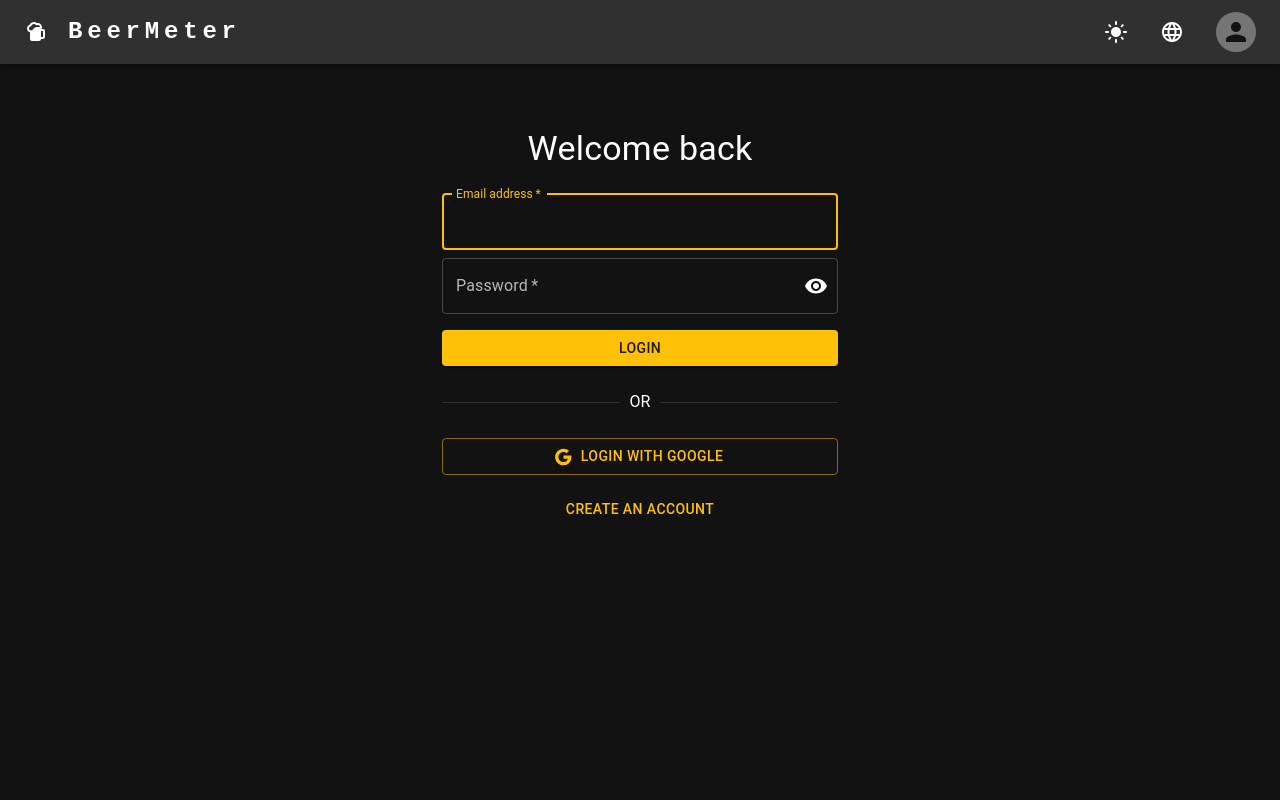
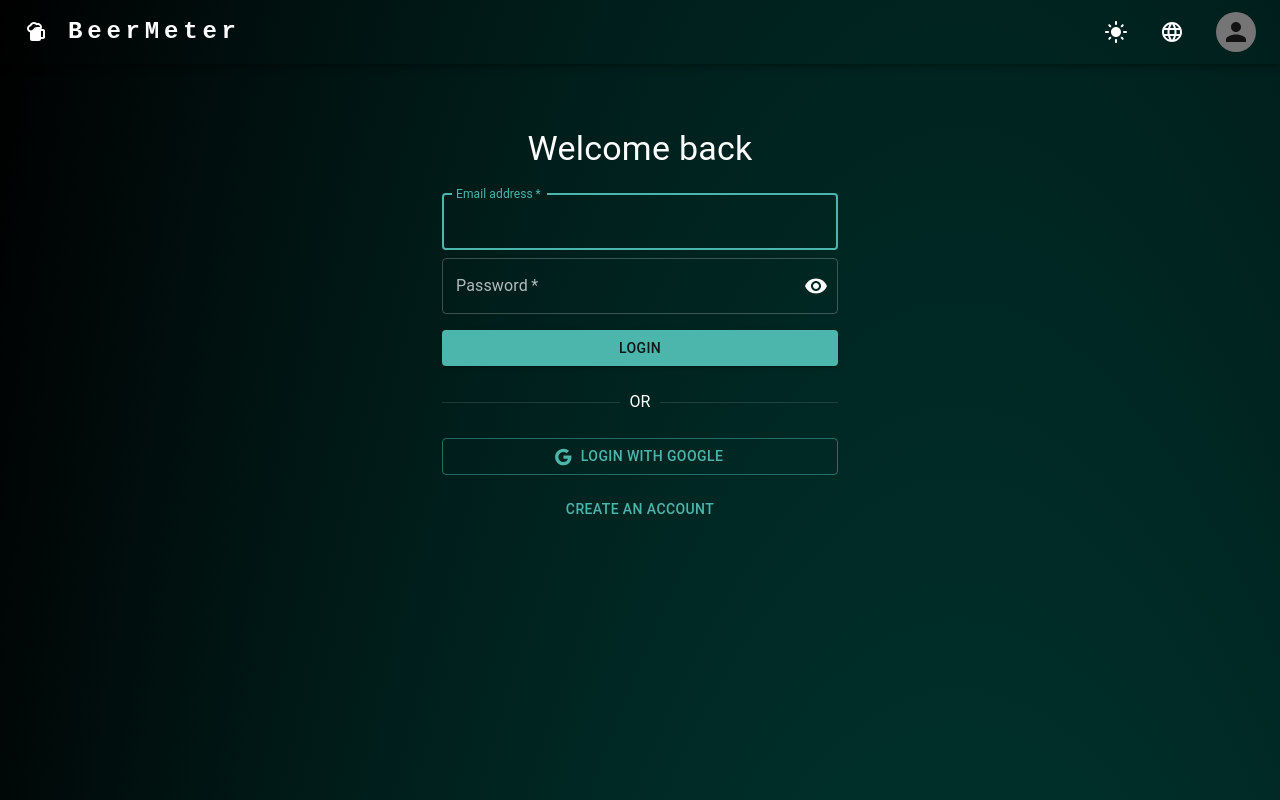
Before and after one commit to romanperk/BeerMeter-FE, a Svelte app: page /login in a window 1280 px wide. Built offline with nearby package versions, Linux system fonts and the light colour scheme; no server answers.

Commit message:
styling update

```diff
--- a/package.json
+++ b/package.json
@@ -15,7 +15,7 @@
     "@mui/material": "^6.1.3",
     "@reduxjs/toolkit": "^2.3.0",
     "@supabase/supabase-js": "^2.45.6",
-    "@vercel/speed-insights": "^1.0.12",
+    "@vercel/speed-insights": "^1.0.14",
     "i18next": "^23.15.2",
     "i18next-browser-languagedetector": "^8.0.0",
     "react": "^18.3.1",
--- a/src/App.tsx
+++ b/src/App.tsx
@@ -65,6 +65,11 @@
             minHeight: '100dvh',
             bgcolor: 'background.default',
             color: 'text.primary',
+            backgroundImage: (theme) =>
+              theme.palette.mode === 'dark'
+                ? 'radial-gradient(#00796b, #000000)'
+                : 'radial-gradient(#b2dfdb, #f8f8f8)',
+            backgroundSize: '150% 1500%',
           }}
         >
           <CustomAppBar authState={session} />
--- a/src/containers/AppBar/AppBar.tsx
+++ b/src/containers/AppBar/AppBar.tsx
@@ -99,7 +99,13 @@
 
   return (
     <Slide appear={false} direction="down" in={showAppBar}>
-      <AppBar color="inherit">
+      <AppBar
+        color="transparent"
+        sx={{
+          backdropFilter: scrollY ? 'blur(10px)' : 'none',
+          WebkitBackdropFilter: scrollY ? 'blur(10px)' : 'none',
+        }}
+      >
         <Container maxWidth={false}>
           <Toolbar disableGutters>
             <AppBarDrawer t={t} authState={authState} open={drawerOpen} toggleDrawer={toggleDrawer} />
--- a/src/containers/Drawer/DrawerListItem.tsx
+++ b/src/containers/Drawer/DrawerListItem.tsx
@@ -11,7 +11,16 @@
   const navigate = useNavigate();
   return (
     <ListItem disablePadding>
-      <ListItemButton onClick={() => navigate(navDestination)}>
+      <ListItemButton
+        onClick={() => navigate(navDestination)}
+        sx={{
+          '&:hover': {
+            color: 'primary.main',
+            fontWeight: 'bold',
+            backgroundColor: 'transparent',
+          },
+        }}
+      >
         <ListItemIcon>{icon}</ListItemIcon>
         <ListItemText primary={text} />
       </ListItemButton>
--- a/src/containers/Drawer/DrawerOptions.tsx
+++ b/src/containers/Drawer/DrawerOptions.tsx
@@ -15,7 +15,14 @@
 
 export function DrawerOptions({ onClose, t }: DrawerListProps) {
   return (
-    <Box sx={{ width: 250 }} role="presentation" onClick={onClose}>
+    <Box
+      sx={{
+        width: 250,
+        backgroundColor: 'background.default',
+        height: '100%',
+      }}
+      onClick={onClose}
+    >
       <List>
         <DrawerListItem navDestination="/" icon={<HomeIcon />} text={t('home')} />
         <DrawerListItem navDestination="/lists" icon={<FormatListBulletedIcon />} text={t('lists')} />
--- a/src/containers/Lists/ListsLayout.tsx
+++ b/src/containers/Lists/ListsLayout.tsx
@@ -63,11 +63,10 @@
         {places?.map((item, index) => (
           <Grid key={index} size={2}>
             <Paper
-              elevation={3}
+              elevation={6}
               onClick={() => navigate(`/lists/${item.listId}`)}
               sx={{
                 padding: 2,
-                bgcolor: 'background.default',
                 textAlign: 'center',
                 borderRadius: 1,
                 cursor: 'pointer',
--- a/src/containers/Profile/ProfileLayout.tsx
+++ b/src/containers/Profile/ProfileLayout.tsx
@@ -15,10 +15,9 @@
 export function ProfileLayout({ user, t, navigate, setOpen }: ProfileLayoutProps) {
   return (
     <Paper
-      elevation={3}
+      variant="outlined"
       sx={{
         p: { xs: 2, sm: 3 },
-        bgcolor: 'background.default',
         maxWidth: 600,
         m: 3,
         borderRadius: '16px',
--- a/src/helpers/providers/ThemeContext.tsx
+++ b/src/helpers/providers/ThemeContext.tsx
@@ -1,6 +1,6 @@
 import React, { createContext, useContext, useMemo, useState } from 'react';
 import { ThemeProvider, createTheme, PaletteMode } from '@mui/material';
-import { amber, deepOrange, deepPurple } from '@mui/material/colors';
+import { indigo, teal } from '@mui/material/colors';
 
 interface ThemeContextProps {
   toggleTheme: () => void;
@@ -28,10 +28,10 @@
         palette: {
           mode,
           primary: {
-            main: mode === 'light' ? deepOrange[500] : amber[500],
+            main: mode === 'light' ? teal[500] : teal[300],
           },
           secondary: {
-            main: mode === 'light' ? deepPurple[600] : deepPurple[500],
+            main: mode === 'light' ? indigo[600] : indigo[200],
           },
           background: {
             default: mode === 'light' ? '#f5f5f5' : '#121212',
```
Also changed, not shown: 1 other file (tests, documents, lock files or other folders).
